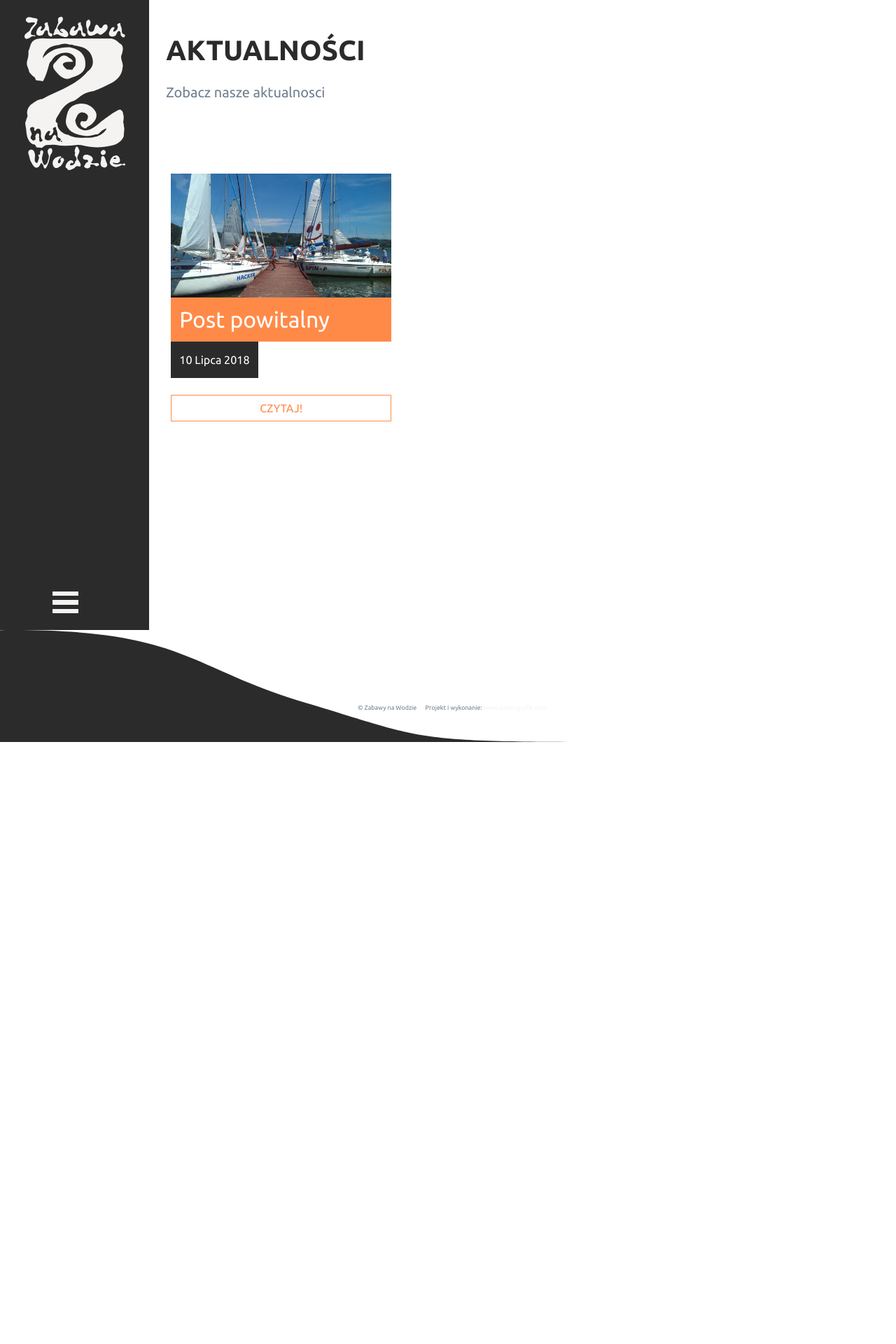
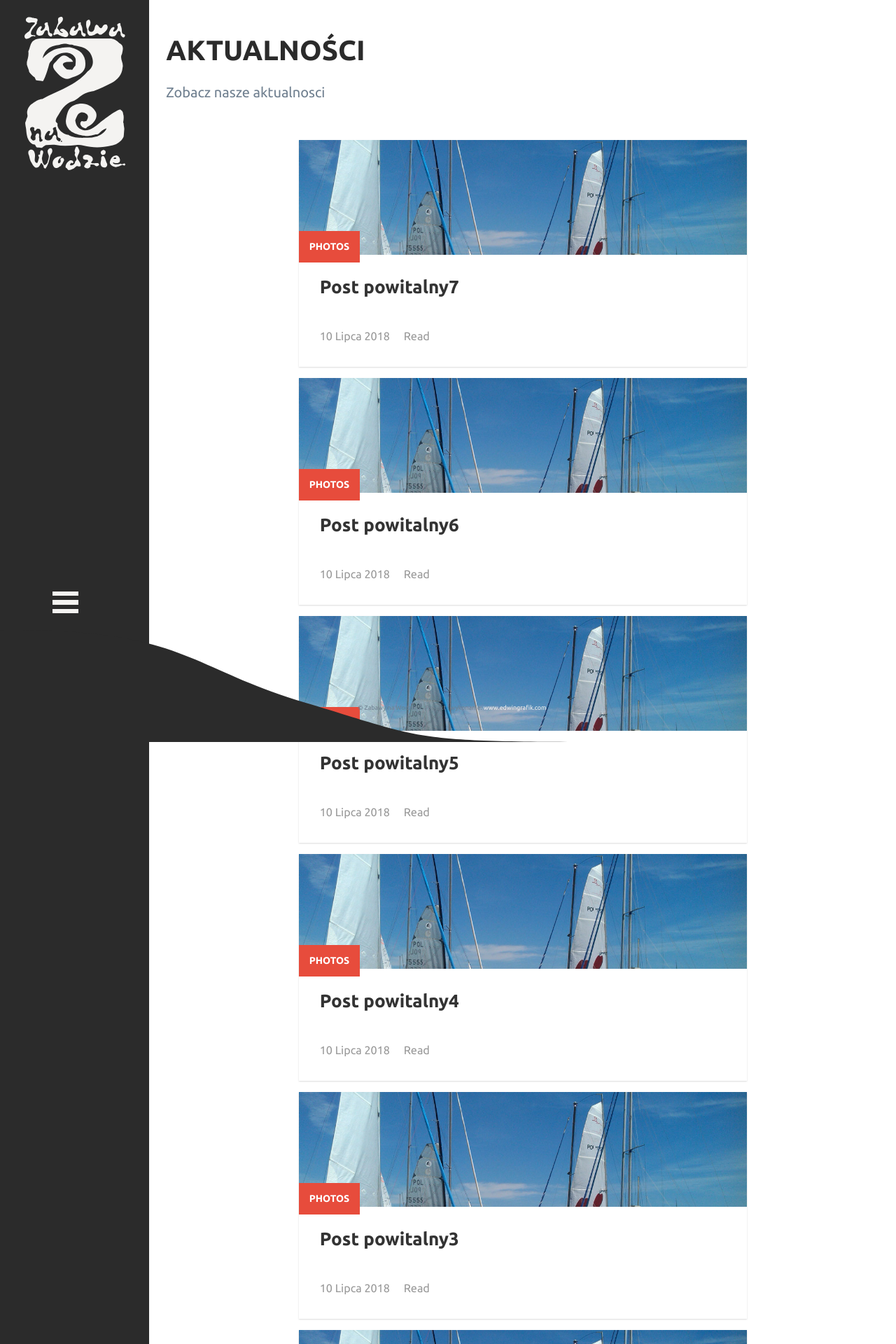
Before and after one commit to edwingrafik/zabawynawodzie, a Jekyll site: the page built from aktualnosci.html, in a window 1280 px wide. Shown: the top 1920 px of the page at 70% size. Built offline with Jekyll 4.4.1, drawn with Linux system fonts in a browser that asks for light colours; nearby versions of some CDN libraries; comment, search, counter and statistics services are not loaded; some of the changed text lies outside the part shown.

Commit message:
Styl aktualnosci

```diff
--- a/_sass/main-style.scss
+++ b/_sass/main-style.scss
@@ -33,5 +33,6 @@ $animation: 500ms;
   "style/social-sidebar",
   "style/svg-filters",
   "style/wave-menu",
-  "style/hero"
+  "style/hero",
+  "style/blog"
 ;
--- /dev/null
+++ b/_sass/style/_blog.scss
@@ -0,0 +1,181 @@
+.post-module {
+  position: relative;
+  z-index: 1;
+  display: block;
+  background: #FFFFFF;
+  // min-width: 270px;
+  // height: 470px;
+  -webkit-box-shadow: 0px 1px 2px 0px rgba(0, 0, 0, 0.15);
+  -moz-box-shadow: 0px 1px 2px 0px rgba(0, 0, 0, 0.15);
+  box-shadow: 0px 1px 2px 0px rgba(0, 0, 0, 0.15);
+  -webkit-transition: all 0.3s linear 0s;
+  -moz-transition: all 0.3s linear 0s;
+  -ms-transition: all 0.3s linear 0s;
+  -o-transition: all 0.3s linear 0s;
+  transition: all 0.3s linear 0s;
+}
+.post-module:hover,
+.hover {
+  -webkit-box-shadow: 0px 1px 35px 0px rgba(0, 0, 0, 0.3);
+  -moz-box-shadow: 0px 1px 35px 0px rgba(0, 0, 0, 0.3);
+  box-shadow: 0px 1px 35px 0px rgba(0, 0, 0, 0.3);
+}
+.post-module:hover .thumbnail img,
+.hover .thumbnail img {
+  -webkit-transform: scale(1.1);
+  -moz-transform: scale(1.1);
+  transform: scale(1.1);
+  opacity: .6;
+}
+.post-module .thumbnail {
+  background: #000000;
+  height: 20em;
+  // height: 400px;
+  overflow: hidden;
+}
+.post-module .thumbnail .date {
+  position: absolute;
+  top: 20px;
+  right: 20px;
+  z-index: 1;
+  background: #e74c3c;
+  width: 55px;
+  height: 55px;
+  padding: 12.5px 0;
+  -webkit-border-radius: 100%;
+  -moz-border-radius: 100%;
+  border-radius: 100%;
+  color: #FFFFFF;
+  font-weight: 700;
+  text-align: center;
+  -webkti-box-sizing: border-box;
+  -moz-box-sizing: border-box;
+  box-sizing: border-box;
+}
+.post-module .thumbnail .date .day {
+  font-size: 18px;
+}
+.post-module .thumbnail .date .month {
+  font-size: 12px;
+  text-transform: uppercase;
+}
+.post-module .thumbnail img {
+  display: block;
+  width: 120%;
+  -webkit-transition: all 0.3s linear 0s;
+  -moz-transition: all 0.3s linear 0s;
+  -ms-transition: all 0.3s linear 0s;
+  -o-transition: all 0.3s linear 0s;
+  transition: all 0.3s linear 0s;
+}
+.post-module .post-content {
+  position: absolute;
+  bottom: 0;
+  background: #FFFFFF;
+  width: 100%;
+  padding: 30px;
+  -webkti-box-sizing: border-box;
+  -moz-box-sizing: border-box;
+  box-sizing: border-box;
+  -webkit-transition: all 0.3s cubic-bezier(0.37, 0.75, 0.61, 1.05) 0s;
+  -moz-transition: all 0.3s cubic-bezier(0.37, 0.75, 0.61, 1.05) 0s;
+  -ms-transition: all 0.3s cubic-bezier(0.37, 0.75, 0.61, 1.05) 0s;
+  -o-transition: all 0.3s cubic-bezier(0.37, 0.75, 0.61, 1.05) 0s;
+  transition: all 0.3s cubic-bezier(0.37, 0.75, 0.61, 1.05) 0s;
+}
+.post-module .post-content .category {
+  position: absolute;
+  top: -34px;
+  left: 0;
+  background: #e74c3c;
+  padding: 10px 15px;
+  color: #FFFFFF;
+  font-size: 14px;
+  font-weight: 600;
+  text-transform: uppercase;
+}
+.post-module .post-content .title {
+  margin: 0;
+  padding: 0 0 10px;
+  color: #333333;
+  font-size: 26px;
+  font-weight: 700;
+}
+.post-module .post-content .sub_title {
+  margin: 0;
+  padding: 0 0 20px;
+  color: #e74c3c;
+  font-size: 20px;
+  font-weight: 400;
+}
+.post-module .post-content .description {
+  display: none;
+  color: #666666;
+  font-size: 14px;
+  line-height: 1.8em;
+}
+.post-module .post-content .post-meta {
+  margin: 30px 0 0;
+  color: #999999;
+}
+.post-module .post-content .post-meta .timestamp {
+  margin: 0 16px 0 0;
+}
+.post-module .post-content .post-meta a {
+  color: #999999;
+  text-decoration: none;
+}
+.hover .post-content .description {
+  display: block !important;
+  height: auto !important;
+  opacity: 1 !important;
+}
+.container {
+  max-width: 800px;
+  min-width: 640px;
+  margin: 0 auto;
+}
+.container:before,
+.container:after {
+  content: '';
+  display: block;
+  clear: both;
+}
+.container .column {
+  width: 50%;
+  padding: 0 25px;
+  -webkti-box-sizing: border-box;
+  -moz-box-sizing: border-box;
+  box-sizing: border-box;
+  float: left;
+}
+.container .column .demo-title {
+  margin: 0 0 15px;
+  color: #666666;
+  font-size: 18px;
+  font-weight: bold;
+  text-transform: uppercase;
+}
+.container .info {
+  width: 300px;
+  margin: 50px auto;
+  text-align: center;
+}
+.container .info h1 {
+  margin: 0 0 15px;
+  padding: 0;
+  font-size: 24px;
+  font-weight: bold;
+  color: #333333;
+}
+.container .info span {
+  color: #666666;
+  font-size: 12px;
+}
+.container .info span a {
+  color: #000000;
+  text-decoration: none;
+}
+.container .info span .fa {
+  color: #e74c3c;
+}
--- a/_sass/style/_layout.scss
+++ b/_sass/style/_layout.scss
@@ -155,7 +155,7 @@ aside {
 //////////////
 
 .img-container {
-  position: relative;
+  // position: relative;
   // width: 50%;
 }
 
--- a/aktualnosci.html
+++ b/aktualnosci.html
@@ -10,8 +10,8 @@ layout: default
       <h5 class="pt-2 pb-2">Zobacz nasze aktualnosci</h5>
     </div>
   </div>
-  <div class="row mx-3">
-    {% for post in site.posts %}
+  <div class="row no-gutters mx-3">
+    <!-- {% for post in site.posts %}
     <div class="col-xs-6 col-md-4">
       <a href="{{ post.url }}">
         <div class="card mt-5 mb-5">
@@ -44,6 +44,116 @@ layout: default
         </div>
       </a>
     </div>
-    {% endfor %}
+    {% endfor %} -->
+
+      <!-- <div class="row no-gutters">
+      {% assign post = site.posts %}
+      {% for post in site.posts %}
+      <div class="img-container col-md-4 col-xs-12">
+        <div class="mx-3 my-3">
+          <a href="{{ post.url | relative_url }}">
+            <img src="{{ post.title-img }}" alt="" class="image">
+            <div class="">
+              <p class="card-text text-truncate">
+                {% assign m = post.date | date: "%-m" %}
+                {{ post.date | date: "%-d" }}
+                  {% case m %}
+                    {% when '1' %}Stycznia
+                    {% when '2' %}Lutego
+                    {% when '3' %}Marca
+                    {% when '4' %}Kwietnia
+                    {% when '5' %}Maja
+                    {% when '6' %}Czerwca
+                    {% when '7' %}Lipca
+                    {% when '8' %}Sierpnia
+                    {% when '9' %}Września
+                    {% when '10' %}Paździenika
+                    {% when '11' %}Listopada
+                    {% when '12' %}Grudnia
+                  {% endcase %}
+                {{ post.date | date: "%Y" }}
+              </p>
+              <span class="">{{ post.title }}</span>
+            </div>
+          </a>
+        </div>
+      </div>
+      {% endfor %}
+      </div> -->
+
+
+      {% assign post = site.posts %}
+      {% for post in site.posts %}
+      <div class="container col-3 mb-3">
+          <div class="post-module">
+            <div class="thumbnail">
+              <img src="{{ post.title-img }}" />
+            </div>
+            <div class="post-content">
+              <div class="category">Photos</div>
+              <h1 class="title">{{ post.title }}</h1>
+              <div class="post-meta">
+                <span class="timestamp">
+                    {% assign m = post.date | date: "%-m" %}
+                    {{ post.date | date: "%-d" }}
+                      {% case m %}
+                        {% when '1' %}Stycznia
+                        {% when '2' %}Lutego
+                        {% when '3' %}Marca
+                        {% when '4' %}Kwietnia
+                        {% when '5' %}Maja
+                        {% when '6' %}Czerwca
+                        {% when '7' %}Lipca
+                        {% when '8' %}Sierpnia
+                        {% when '9' %}Września
+                        {% when '10' %}Paździenika
+                        {% when '11' %}Listopada
+                        {% when '12' %}Grudnia
+                      {% endcase %}
+                    {{ post.date | date: "%Y" }}
+                </span>
+                <span class="comments">
+                  <a href="{{ post.url | relative_url }}">Read</a>
+                </span>
+              </div>
+            </div>
+          </div>
+      </div>
+      {% endfor %}
+
+
+
   </div>
+
+
+
 </div>
+
+
+
+<!-- <div class="container mb-5">
+    <div class="post-module">
+      <div class="thumbnail">
+        <div class="date">
+          <div class="day">27</div>
+          <div class="month">Mar</div>
+        </div>
+        <img src="https://s3-us-west-2.amazonaws.com/s.cdpn.io/169963/photo-1429043794791-eb8f26f44081.jpeg" />
+      </div>
+      <div class="post-content">
+        <div class="category">Photos</div>
+        <h1 class="title">City Lights in New York</h1>
+        <h2 class="sub_title">The city that never sleeps.</h2>
+        <div class="post-meta">
+          <span class="timestamp">
+            <i class="fa fa-clock-">o</i>
+            6 mins ago
+          </span>
+          <span class="comments">
+            <i class="fa fa-comments"></i>
+            <a href="#"> 39 comments</a>
+          </span>
+        </div>
+      </div>
+    </div>
+</div> -->
```
Also changed, not shown: _posts/2018-07-10-post-powitalny2.md (added, +7 -0 lines), _posts/2018-07-10-post-powitalny3.md (added, +7 -0 lines), _posts/2018-07-10-post-powitalny4.md (added, +7 -0 lines), _posts/2018-07-10-post-powitalny5.md (added, +7 -0 lines), _posts/2018-07-10-post-powitalny6.md (added, +7 -0 lines), _posts/2018-07-10-post-powitalny7.md (added, +7 -0 lines).
